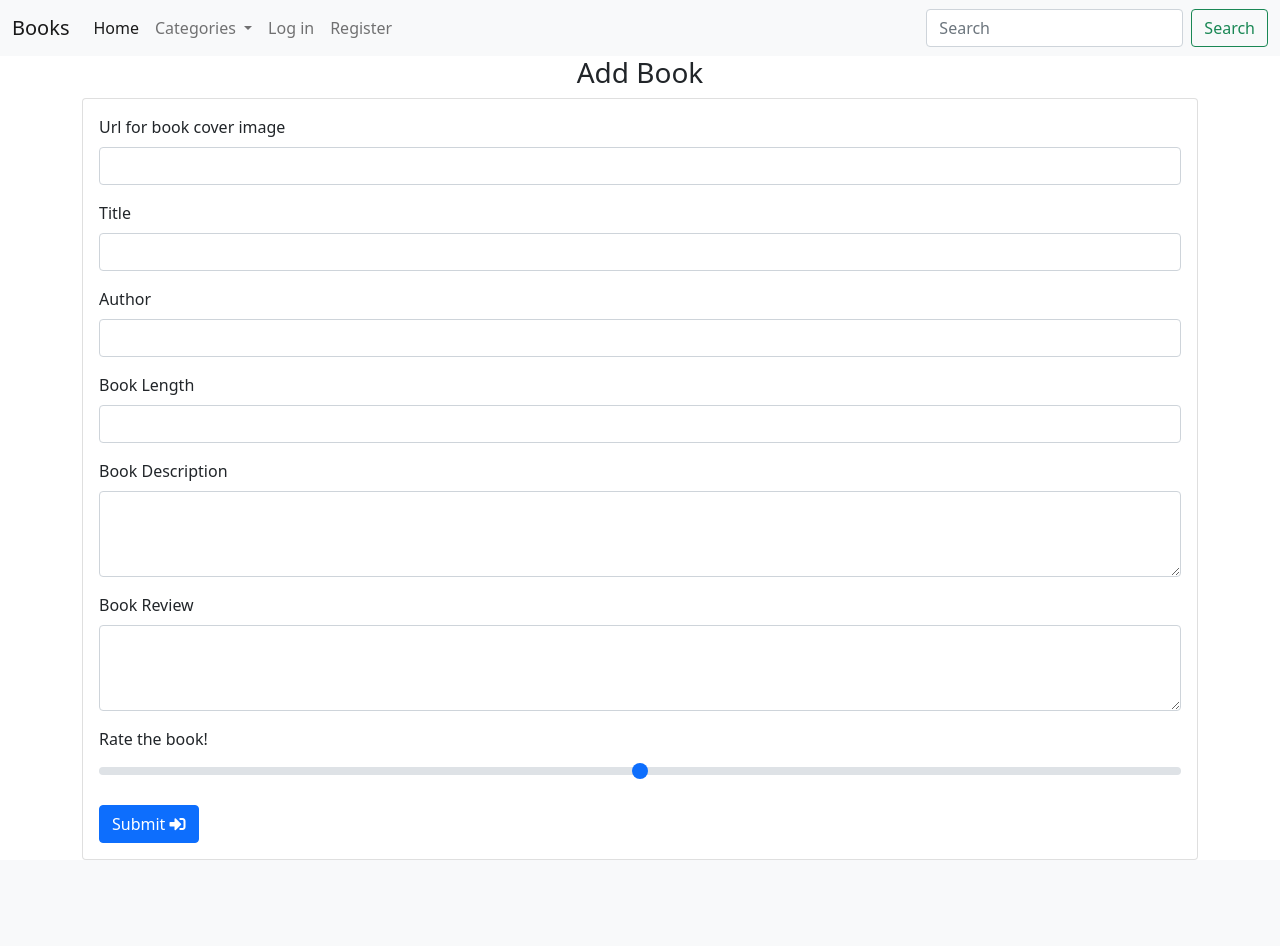
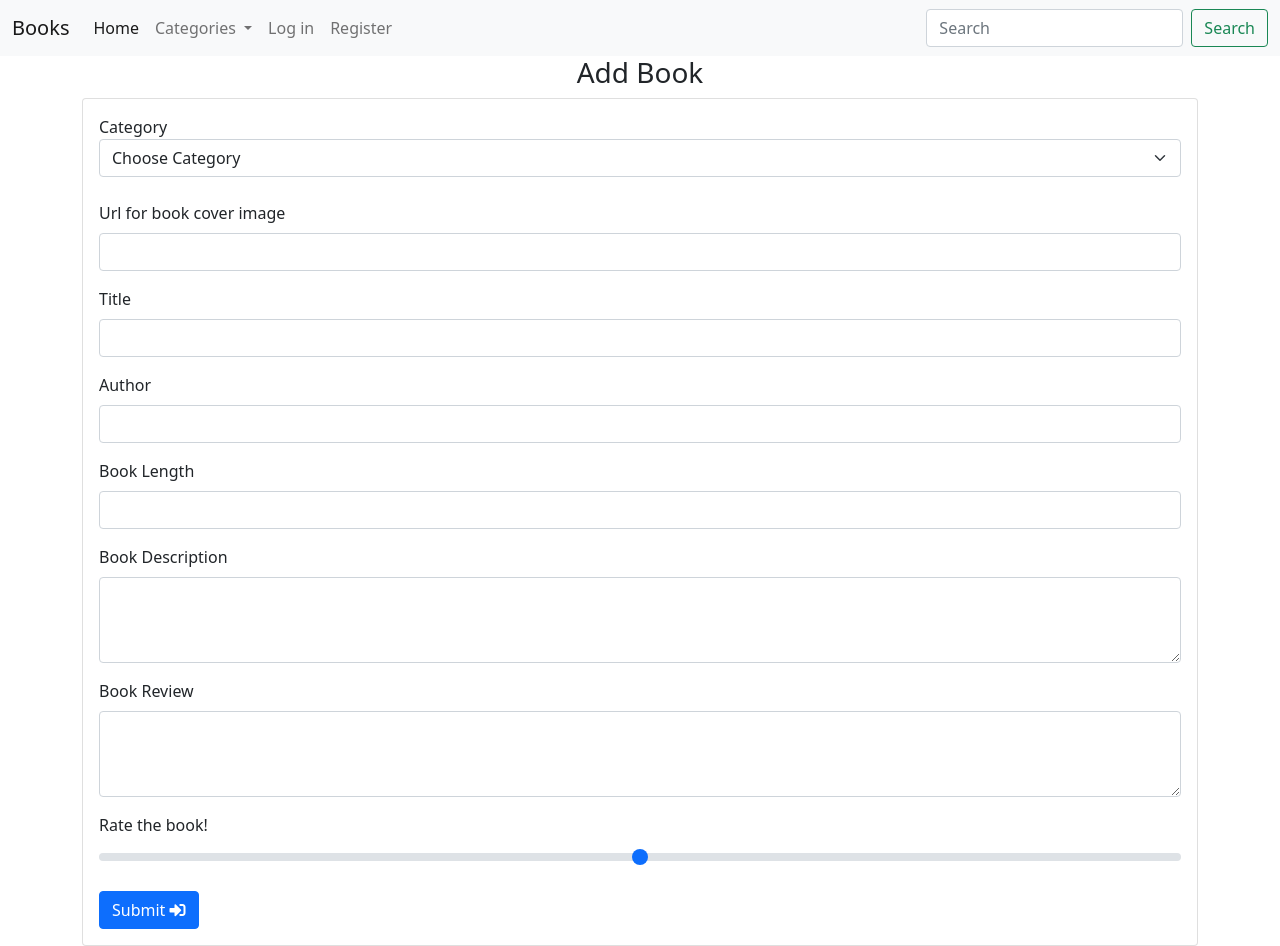
Before and after one commit to Code-Institute-Submissions/Milestone-94, a Flask app: page /add_book in a window 1280 px wide. Before the commit the page ends 860 px from the top, so only its background shows below. Run offline with Flask 2, Linux system fonts and the light colour scheme; data that the repository does not hold is empty; some libraries are stand-ins or nearby versions.

Commit message:
add categories dropdown

```diff
--- a/app.py
+++ b/app.py
@@ -98,7 +98,8 @@ def logout():
 
 @app.route("/add_book")
 def add_book():
-    return render_template("add_book.html")
+    categories = mongo.db.categories.find().sort("category_name", 1)
+    return render_template("add_book.html", categories=categories)
 
 
 if __name__ == "__main__":
--- a/templates/add_book.html
+++ b/templates/add_book.html
@@ -5,6 +5,14 @@
     <div class="card">
         <div class="card-body">
           <form method="POST" action="">
+            <!-- categorgy-->
+            <label for="category_name">Category</label>
+            <select class="form-select" id="category_name" name="category_name" aria-label="Default select example" required>
+              <option selected>Choose Category</option>
+              {% for category in categories %}
+                <option value="{{ category.category_name }}">{{ category.category_name }}</option>
+              {% endfor %}
+            </select><br>
             <!-- book image url-->
             <div class="mb-3">
               <i class=""></i>
@@ -23,9 +31,6 @@
               <label for="book_author" class="form-label">Author</label>
               <input type="text" class="form-control" id="book_author" name="book_author" required>
             </div>
-            <!-- categorgy-->
-
-
             <!-- book length -->
             <div class="mb-3">
                 <i class=""></i>
```
